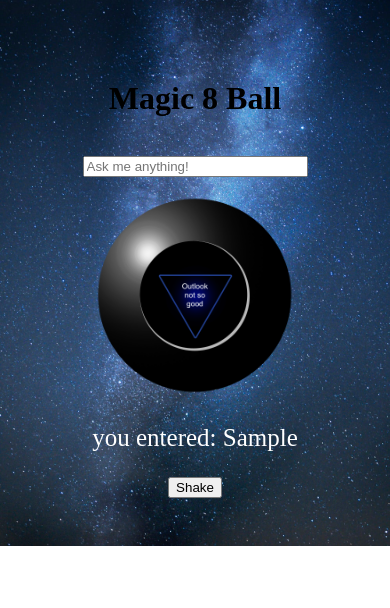
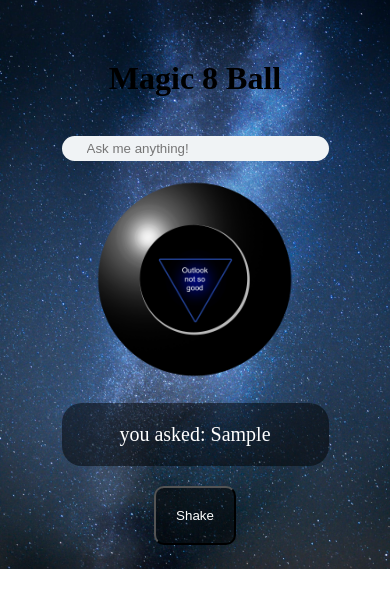
Before and after one commit to wosndesta/magic-8-ball-app, a plain HTML site: page index.html in a window 390 px wide. Both pictures are taken after typing "Sample" into the empty fields and a click on the button "Shake". Drawn offline with Linux system fonts and the light colour scheme.

Commit message:
final commit

```diff
--- a/css/style.css
+++ b/css/style.css
@@ -8,7 +8,7 @@ background-size:cover;
 /* color: white */
 }
 #container{
-    margin-top: 80px;
+    margin-top: 60px;
 }
 form {
     display: inline-block;
@@ -25,9 +25,34 @@ img {
 
 }
 #warning{
-    color: white;
-    font-size: 25px;
+    color: rgb(35, 41, 58);
+    font-size: 35px;
 }
+p{
+    background-color:   rgba(0, 0, 0, 0.5) ;
+     -webkit-border-radius: 20px;
+        border-radius: 20px;
+        padding: 20px;
+
+
+}
+input{
+ padding: 5px 25px;
+        background: #f0f3f5;
+        border: 0 none;
+        cursor: pointer;
+        -webkit-border-radius: 20px;
+        border-radius: 20px;
+
+}
+button{
+    background-color:   rgba(0, 0, 0, 0.5) ;
+    color:white;
+     -webkit-border-radius: 5px;
+        border-radius: 10px;
+         padding: 20px;
+}
+
 @media only screen and (max-width:600px){
     #roll{
     width: 200px;
@@ -36,4 +61,8 @@ img {
 
 
 }
+#warning{
+
+    font-size: 20px;
 }
+}
--- a/index.html
+++ b/index.html
@@ -9,10 +9,11 @@
     <link rel="shortcut icon" href="./image/magic8ball_start.png" type="image/x-icon">
 </head>
 <body>
+
 <div id = "container">
 <h1>Magic 8 Ball</h1>
 <br>
-<form action="" id ="form1" p>
+<form action="" id ="form1" >
 <input type="text" id="input" />
 <br>
 <br>
--- a/js/script.js
+++ b/js/script.js
@@ -5,11 +5,17 @@ const answer = document.getElementById("answer");
 const eight = document.getElementById("eight");
 const roll = document.getElementById("roll");
 const par = document.createElement("p");
+const parOne = document.createElement("p")
+const src1 = document.getElementById("src")
 par.setAttribute("id","warning")
 eight.appendChild(par);
 form.setAttribute("onsubmit", "event.preventDefault()");
 input.setAttribute("placeholder", "Ask me anything!");
-input.setAttribute("size", "25")
+input.setAttribute("size", "25");
+input.appendChild(parOne);
+const startCircle = "./image/magic8ball_start.png";
+
+
 
 
 const options = [
@@ -38,18 +44,51 @@ const options = [
 
 form.addEventListener("click", function(){
     if (input.value.length < 1) {
+		par.style.color = "red";
+		par.textContent = "Please enter a question!" ;
 
-      par.textContent = "Please enter a question!";
   }
     else {
       const runNum = Math.floor(Math.random() *  options.length);
-    //   const runNum = input.value.length % options.length;
-      console.log(runNum);
-      setTimeout(function () {
-          roll.src = options[runNum];
-          par.textContent = `you entered: ${input.value}`;
-          input.value = "";
-      }, 500)
+        console.log(runNum);
+		animat();
+		par.style.color = "white";
+        par.textContent = `you asked: ${input.value}`;
 
-  }
+		setTimeout(function () {
+		  roll.src = options[runNum];
+
+		  parOne.textContent = `you asked: ${input.value}`;
+		  input.value = "";
+
+		}, 2000);
+
+		setTimeout(function () {
+			roll.src = startCircle;
+		}, 9000);
+
+
+    }
+
+
 });
+
+
+
+
+
+
+
+function animat() {
+    roll.animate([
+        { transform: 'scale(1)', opacity: 50, offset: 0 },
+        { transform: 'scale(.8) rotate(360deg)', opacity: 1, offset: .5 }
+    ], {
+        duration: 2000,
+        easing: 'ease-in-out',
+        delay: 200,
+        iterations: 1,
+        direction: 'alternate',
+        fill: 'auto'
+    })
+};
```
